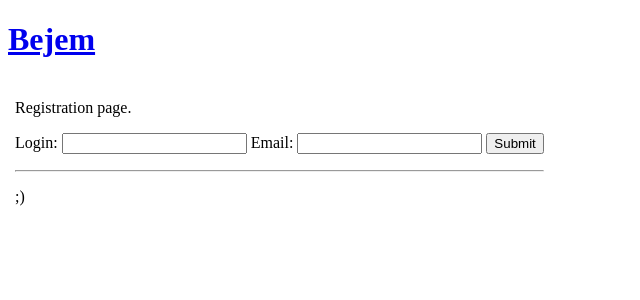
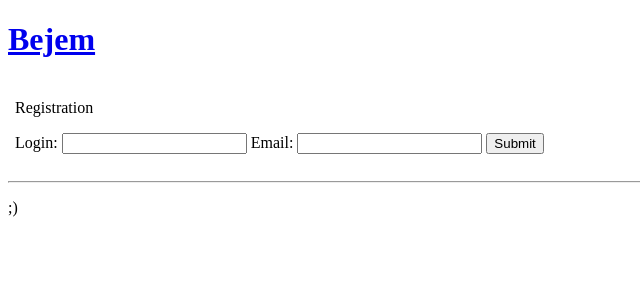
Before and after one commit to akalashnikov/Bejem, a Django app: page /registration/ in a window 1280 px wide. Shown: the top 300 px of the page, without its empty margins (0-640 px from the left). Run offline with Django 3.2, Linux system fonts and the light colour scheme.

Commit message:
cosmetic

```diff
--- a/bejem/templates/base.html
+++ b/bejem/templates/base.html
@@ -17,28 +17,31 @@
             </p>
         {% endif %}
     {% endif %}
+
     <table>
         <tr>
             <td>
                 <p>
                     {%if user.is_authenticated%}
-                        <li><a href="http://127.0.0.1:8000/users/{{ user.username}}">My page</a></li>
-                        <li><a href="http://127.0.0.1:8000/search">Search</a></li>
+                        <br><a href="http://127.0.0.1:8000/users/{{ user.username}}">My page</a></br>
+                        <br><a href="http://127.0.0.1:8000/search">Search</a></br>
                     {% endif %}
                     {% if user.is_superuser %}
-                        <li><a href="http://127.0.0.1:8000/admin">Admin</a></li>
+                        <br><a href="http://127.0.0.1:8000/admin">Admin</a></br>
                     {% endif %}
                 </p>
             </td>
             <td>
                 {% block content %}
                 {% endblock %}
-                {% block footer %}
-                <hr>
-                <p>;)</p>
-                {% endblock %}
             </td>
-         </tr>
+        </tr>
     </table>
+
+    <hr>
+
+    {% block footer %}
+    <p>;)</p>
+    {% endblock %}
 </body>
 </html>
--- a/bejem/templates/registration.html
+++ b/bejem/templates/registration.html
@@ -3,7 +3,7 @@
 {% block title %}Registration{% if q_login and q_email %} Result{% endif %} {% endblock %}
 
 {% block content %}
-    <p>Registration page.</p>
+    <p>Registration</p>
 
 	<p>
         <form action="." method="GET">
--- a/bejem/templates/search.html
+++ b/bejem/templates/search.html
@@ -3,8 +3,6 @@
 {% block title %}Search{% if query %} Results{% endif %} {% endblock %}
 
 {% block content %}
-    <p>Search page.</p>
-
     <p>
         <form action="." method="GET">
         <label for="q">Search: </label>
--- a/bejem/templates/users.html
+++ b/bejem/templates/users.html
@@ -3,5 +3,4 @@
 {% block title %}Users{% endblock %}
 
 {% block content %}
-    <p>{{ user.username }} page.</p>
 {% endblock %}
--- a/bejem/users/views.py
+++ b/bejem/users/views.py
@@ -38,7 +38,7 @@ def login(request):
             user = auth.authenticate(username=login, password=password)
             if user is not None and user.is_active:
                 auth.login(request, user)
-                return HttpResponseRedirect("/users/"+login)
+                return HttpResponseRedirect("/users/" + login)
             else:
                 return HttpResponseRedirect("/registration")
             query = request.POST['username']
```
